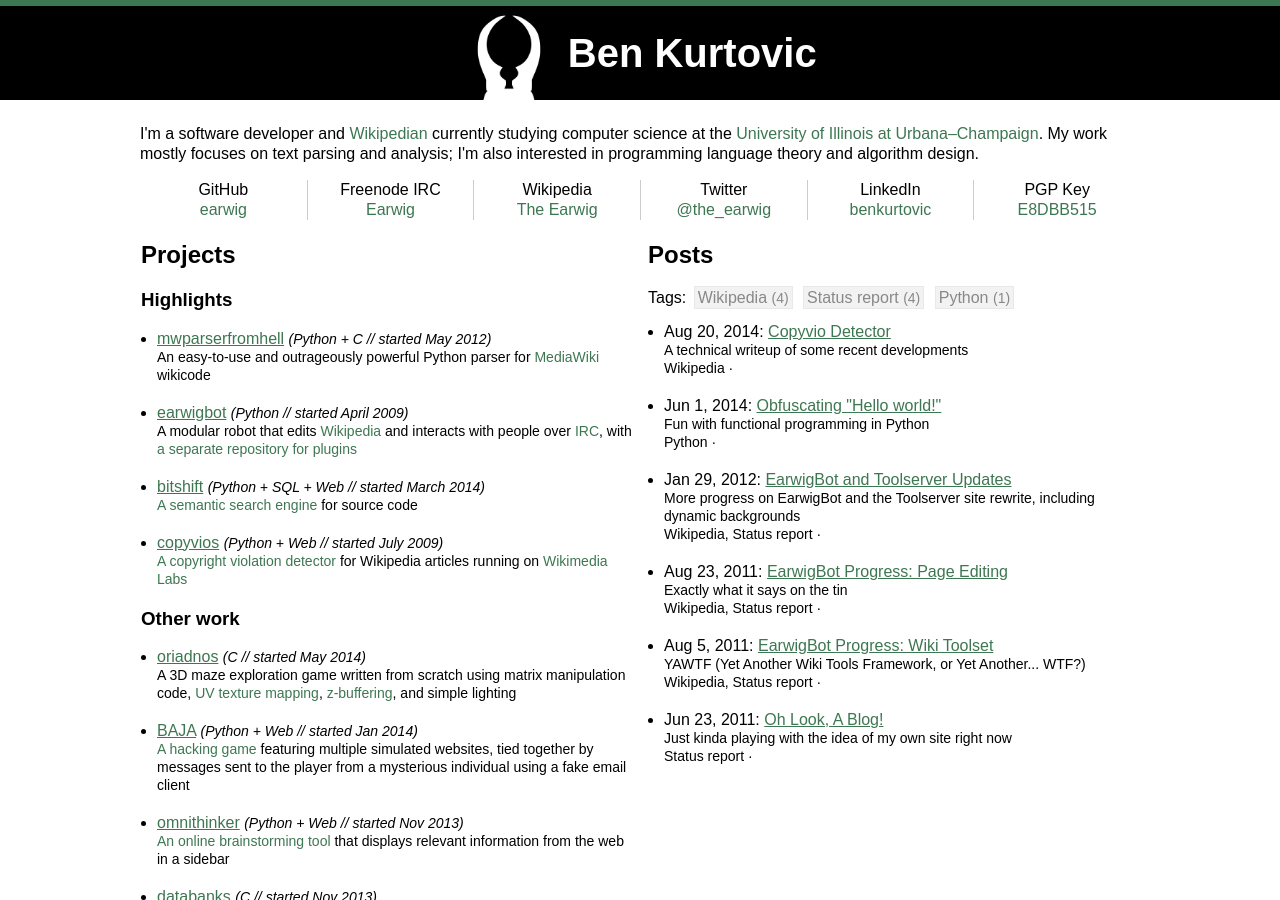
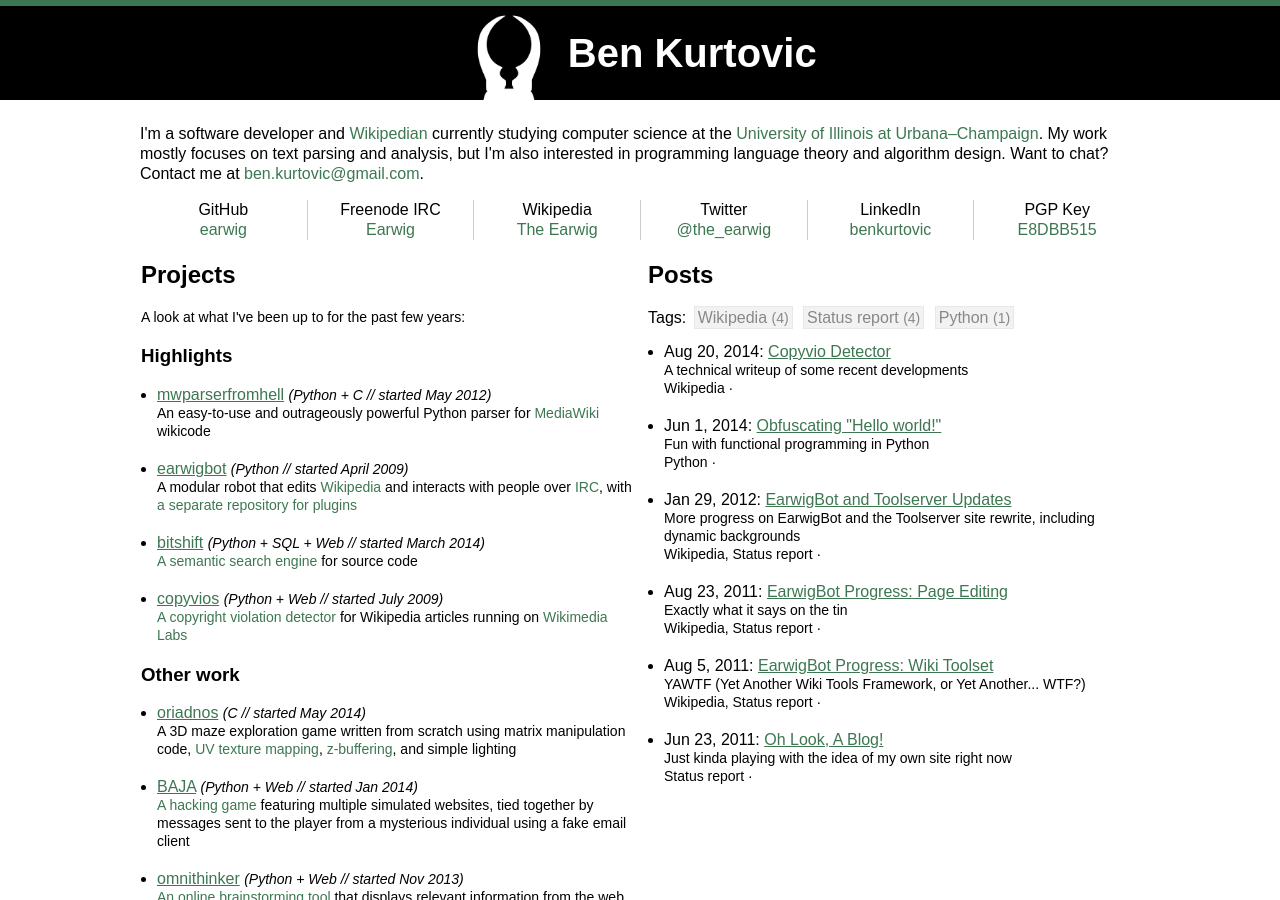
Before and after one commit to earwig/benkurtovic.com, a Jekyll site: the page built from index.html, in a window 1280 px wide and 900 px high. Built offline with Jekyll 4.4.1, drawn with Linux system fonts in a browser that asks for light colours; nearby versions of some CDN libraries; comment, search, counter and statistics services are not loaded.

Commit message:
Tweak copy.

```diff
--- a/index.html
+++ b/index.html
@@ -3,10 +3,9 @@
 title: Home
 ---
 
-<p>I'm a software developer and <a href="//en.wikipedia.org/">Wikipedian</a> currently studying computer science at the <a href="//illinois.edu/">University of Illinois at Urbana&ndash;Champaign</a>. My work mostly focuses on text parsing and analysis; I'm also interested in programming language theory and algorithm design.</p>
+<p>I'm a software developer and <a href="//en.wikipedia.org/">Wikipedian</a> currently studying computer science at the <a href="//illinois.edu/">University of Illinois at Urbana&ndash;Champaign</a>. My work mostly focuses on text parsing and analysis, but I'm also interested in programming language theory and algorithm design. Want to chat? Contact me at <a href="mailto:ben.kurtovic@gmail.com">ben.kurtovic@gmail.com</a>.</p>
 <table id="links">
     <tr>
-        <!-- <td>Email</td> -->
         <td>GitHub</td>
         <td>Freenode IRC</td>
         <td>Wikipedia</td>
@@ -28,6 +26,7 @@
     <tr>
         <td>
             <h2>Projects</h2>
+            <p class="subtitle">A look at what I've been up to for the past few years:</p>
             <h3>Highlights</h3>
             <ul class="work-list">
                 <li>
@@ -112,7 +111,7 @@
                 {% assign sorted = tags | split: "|" | sort | reverse %}
                 {% for tag in sorted %}
                     {% assign items = tag | split: "#" %}
-                    <span data-tag="{{ items[1] }}" class="tag">{{ items[1] }} <span class="subtitle">({{ items[2] }})</span></span>
+                    <span data-tag="{{ items[1] }}" class="tag">{{ items[1] | replace: " ", "&nbsp;" }}&nbsp;<span class="subtitle">({{ items[2] }})</span></span>
                 {% endfor %}
             </div>
             <ul id="post-list" class="work-list">
```
Also changed, not shown: other parts of index.html (+0 -1 lines).
